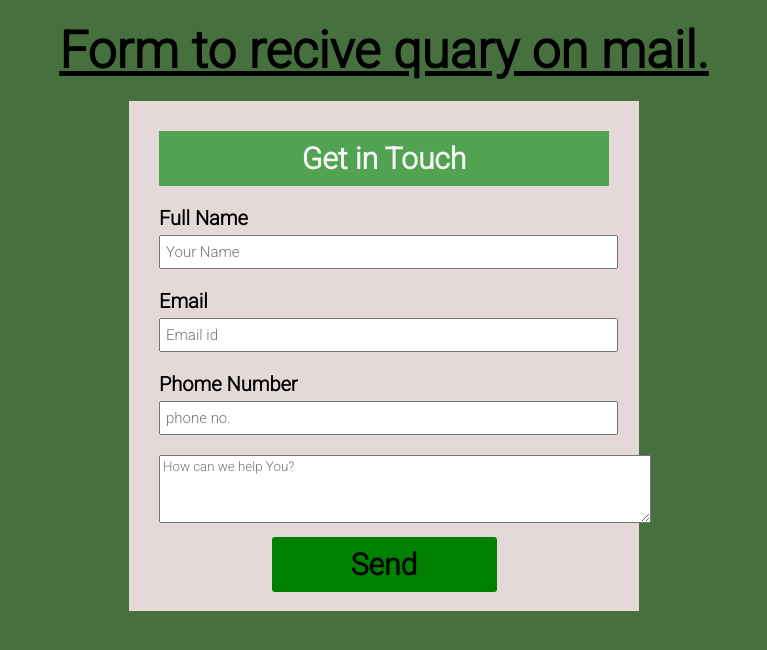
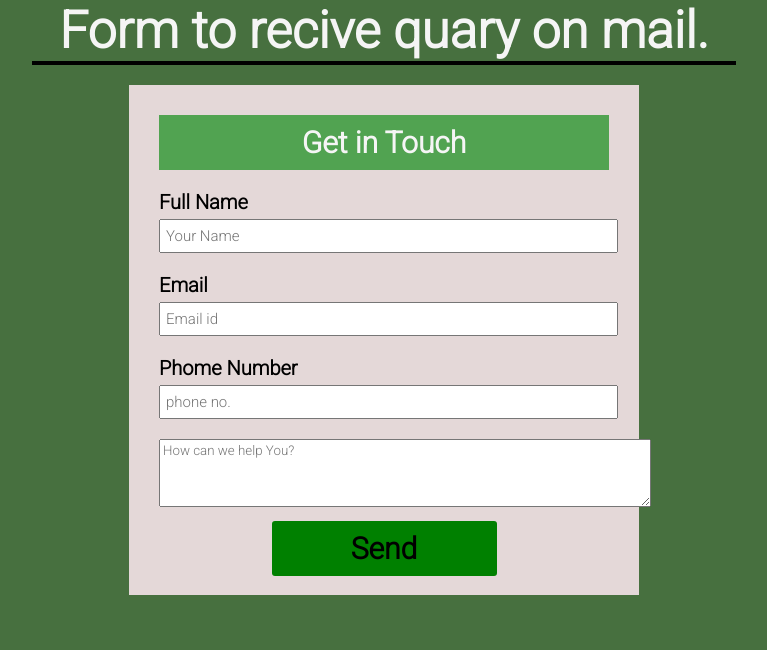
Before and after one commit to TechnicalAmanjeet/web_dev_hcj_project, a plain HTML site: page proj_03/index.html in a window 1280 px wide. Shown: the whole page, without its empty margins (256-1023 px from the left). Drawn offline with Linux system fonts and the light colour scheme.

Commit message:
done with front end part of proj 3. for more info visit proj_03/task.txt file

```diff
--- a/proj_03/stylesheet/style.css
+++ b/proj_03/stylesheet/style.css
@@ -18,14 +18,19 @@ body{
 
 h1{
    text-align: center;
-   padding: 20px;
+   width: 55%;
+   /* padding: 20px; */
+   margin: 0 auto 20px auto;
    font-size: 4vw;
-   text-decoration: underline;
+   /* text-decoration: underline; */
+   border-bottom: 4px solid black;
    font-weight: bolder;
+   color: whitesmoke;
 }
 
 form{
-    width: 450px;
+    max-width: 450px;
+    width: 96%;
     height: 450px;
     margin: 0 auto;
     background-color: rgb(228, 216, 216);
```
Also changed, not shown: index.html (+2 -0 lines), proj_03/task.txt.
